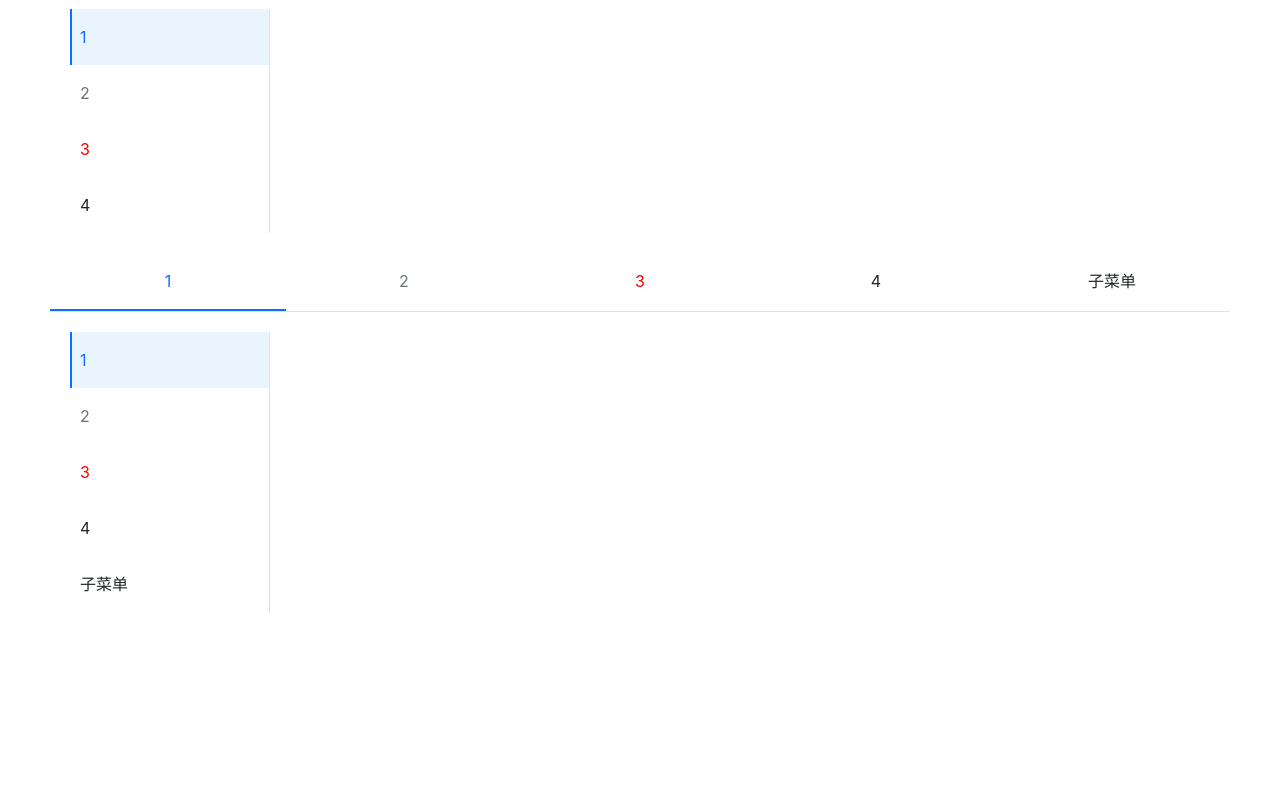
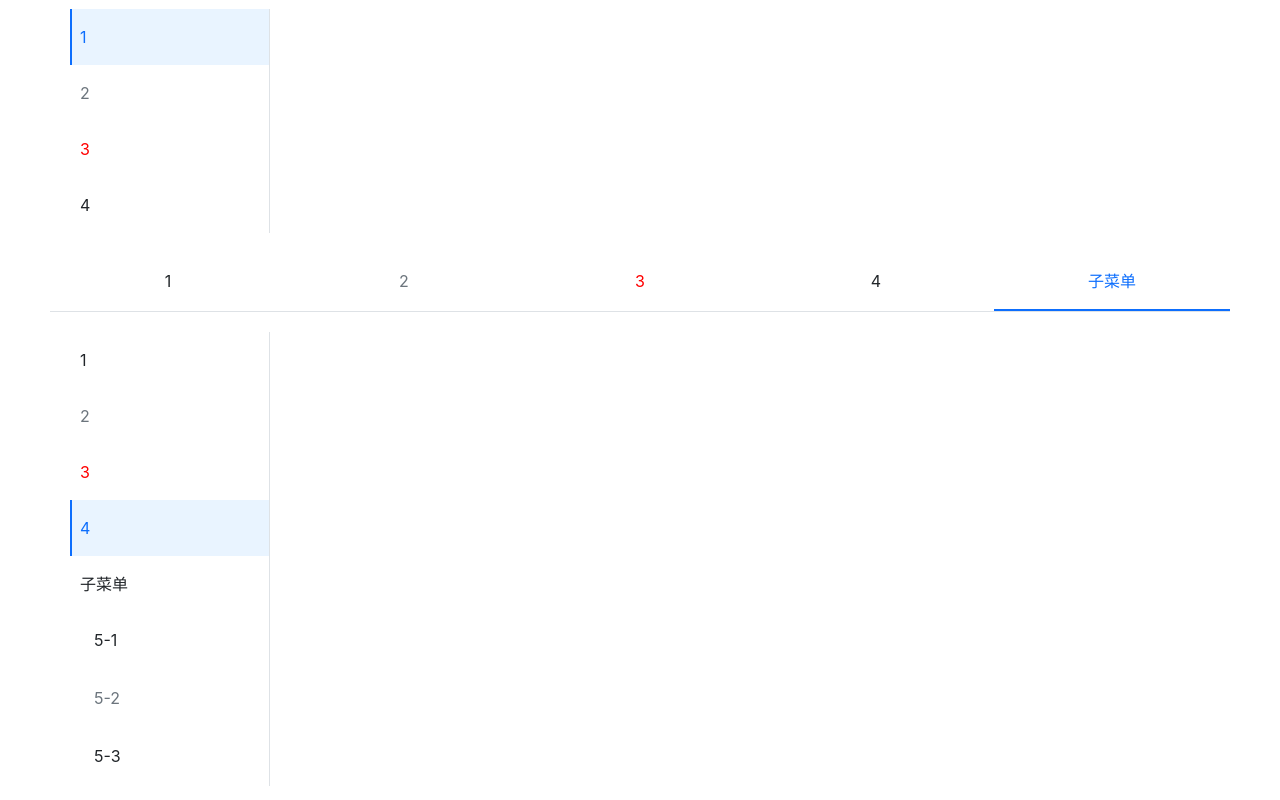
Before and after one commit to whmk-m/whmk-amuse, a React (Create React App) app: page / in a window 1280 px wide. Shown: the part 709-1509 px from the top of the page. Before the commit the page ends 1391 px from the top, so only its background shows below. Built offline with nearby package versions, Linux system fonts and the light colour scheme.

Commit message:
SubMenu增加默认展开菜单配置

```diff
--- a/src/App.tsx
+++ b/src/App.tsx
@@ -97,7 +97,7 @@ function App() {
         </Menu>
       </div>
       <div>
-        <Menu className={'custom-menu'} onSelect={ (activeIndex) => {
+        <Menu defaultIndex={'4-0'} className={'custom-menu'} onSelect={ (activeIndex) => {
           console.log('选中的索引：',activeIndex)
         }}>
           <MenuItem className={'custom-item'}>
@@ -123,7 +123,7 @@ function App() {
         </Menu>
       </div>
       <div style={{width:200,margin:20}}>
-        <Menu mode={'vertical'} className={'custom-menu'} onSelect={ (activeIndex) => {
+        <Menu defaultIndex={'3'} defaultOpenSubMenus={['4']} mode={'vertical'} className={'custom-menu'} onSelect={ (activeIndex) => {
           console.log('选中的索引：',activeIndex)
         }}>
           <MenuItem className={'custom-item'}>
--- a/src/components/Menu/MenuItem.tsx
+++ b/src/components/Menu/MenuItem.tsx
@@ -3,7 +3,7 @@ import classNames from "classnames";
 import {MenuContext} from './index'
 
 export interface IMenuItemProps {
-  index?: number | string
+  index?: string
   disabled?: boolean,
   className?: string,
   style?: React.CSSProperties
@@ -26,7 +26,7 @@ const MenuItem: React.FC<IMenuItemProps> = (props) => {
   return (
     <li className={classes} style={style} onClick={(event) => {
       !disabled &&
-      typeof index !== "undefined" &&
+      typeof index === "string" &&
       context.onSelect &&
       context.onSelect(index)
     }}>
--- a/src/components/Menu/SubMenu1.tsx
+++ b/src/components/Menu/SubMenu1.tsx
@@ -1,17 +1,17 @@
-import React, {ReactNode, useContext, useRef, useState} from 'react'
+import React, {ReactNode, useContext, useEffect, useRef, useState} from 'react'
 import classNames from "classnames";
-import { MenuContext } from './index'
-import { IMenuItemProps } from './MenuItem'
+import {MenuContext} from './index'
+import {IMenuItemProps} from './MenuItem'
 
 export interface ISubMenuProps {
-  index?:number,
+  index?: string,
   title: string | ReactNode,
-  disabled?:boolean
-  className?:string,
-  style?:React.CSSProperties,
+  disabled?: boolean
+  className?: string,
+  style?: React.CSSProperties,
 }
 
-const SubMenu1:React.FC<ISubMenuProps> = (props)=>{
+const SubMenu1: React.FC<ISubMenuProps> = (props) => {
   const {
     index,
     title,
@@ -20,67 +20,85 @@ const SubMenu1:React.FC<ISubMenuProps> = (props)=>{
     style,
     children
   } = props
-  const [menuVisible,setMenuVisible] = useState(false)
-  const childIndexs = useRef<any[]>([])
+  const [menuVisible, setMenuVisible] = useState(false)
+  const [childIndexs, setChildIndexs] = useState<any[]>([])
   const context = useContext(MenuContext)
+
+  // 收集子项keyIndex
+  const collectChildIndex = () => {
+    const indexArr: Array<string | number> = []
+    React.Children.map(children, (child, childIndex) => {
+      const keyIndex = `${index}-${childIndex}`
+      indexArr.push(keyIndex)
+    })
+    setChildIndexs(indexArr)
+    // 默认展开子菜单
+    if (
+      typeof index !== 'undefined' &&
+      context.mode === 'vertical' &&
+      context.defaultOpenSubMenus?.includes(index)
+    ) {
+      setMenuVisible(true)
+    }
+  }
+
+  useEffect(() => {
+    collectChildIndex()
+  }, [])
 
   const classes = classNames('whmk-submenu', {
     'whmk-submenu-vertical': context.mode === 'vertical',
     'whmk-submenu-horizontal': context.mode === 'horizontal',
     'is-disabled': disabled,
-    'is-active': childIndexs.current.includes(context.activeIndex), // 只要子项有一个命中则为true
+    'is-active': childIndexs.includes(context.activeIndex), // 只要子项有一个命中则为true
     [`${className}`]: !!className,
   })
 
-  const menuClasses = classNames('whmk-menu-sub',{
+  const menuClasses = classNames('whmk-menu-sub', {
     'whmk-sub-vertical': context.mode === 'vertical',
     'whmk-sub-horizontal': context.mode === 'horizontal',
     'whmk-menu-sub-show': menuVisible,
     'whmk-menu-sub-hide': !menuVisible
   })
 
-  const toggleVisible = (e:React.MouseEvent, isShow:boolean) => {
+  const toggleVisible = (e: React.MouseEvent, isShow: boolean) => {
     e.preventDefault()
     setMenuVisible(isShow)
   }
 
-  const handleClick = (e:React.MouseEvent) => {
-    toggleVisible(e,!menuVisible)
+  const handleClick = (e: React.MouseEvent) => {
+    toggleVisible(e, !menuVisible)
   }
 
-  let enterTimer:any = null, leaveTimer:any = null
-  const hoverEvents = context.mode==='horizontal' ? {
-    onMouseEnter(e:React.MouseEvent){
+  let enterTimer: any = null, leaveTimer: any = null
+  const hoverEvents = context.mode === 'horizontal' ? {
+    onMouseEnter(e: React.MouseEvent) {
       enterTimer && clearTimeout(enterTimer)
-      enterTimer = setTimeout(()=>{
-        toggleVisible(e,true)
-      },200)
+      enterTimer = setTimeout(() => {
+        toggleVisible(e, true)
+      }, 200)
     },
-    onMouseLeave(e:React.MouseEvent){
+    onMouseLeave(e: React.MouseEvent) {
       leaveTimer && clearTimeout(leaveTimer)
-      leaveTimer = setTimeout(()=>{
-        toggleVisible(e,false)
-      },200)
+      leaveTimer = setTimeout(() => {
+        toggleVisible(e, false)
+      }, 200)
     }
   } : {}
 
   const renderChildren = () => {
-    const indexArr:Array<string|number> = []
-    const result = React.Children.map(children,(child,childIndex)=>{
-      const childElement =  child as React.FunctionComponentElement<IMenuItemProps>
-      const { displayName } = childElement.type
+    return React.Children.map(children, (child, childIndex) => {
+      const childElement = child as React.FunctionComponentElement<IMenuItemProps>
+      const {displayName} = childElement.type
       if (displayName !== 'MenuItem') {
         console.error('Warning: Menu has a child which is not a MenuItem component')
         return null
       }
       const keyIndex = `${index}-${childIndex}`
-      indexArr.push(keyIndex)
-      return React.cloneElement(childElement,{
-        index:keyIndex
+      return React.cloneElement(childElement, {
+        index: keyIndex
       })
     })
-    childIndexs.current = indexArr
-    return result
   }
 
   return (
@@ -89,13 +107,13 @@ const SubMenu1:React.FC<ISubMenuProps> = (props)=>{
       style={style}
       {...hoverEvents}
     >
-      <div className='whmk-submenu-title' onClick={(e)=>{
+      <div className='whmk-submenu-title' onClick={(e) => {
         if (!disabled && context.mode === 'vertical') {
           handleClick(e)
         }
       }}>{title}</div>
       <ul className={menuClasses}>
-        { renderChildren() }
+        {renderChildren()}
       </ul>
     </li>
   )
--- a/src/components/Menu/_style.scss
+++ b/src/components/Menu/_style.scss
@@ -88,10 +88,7 @@
     justify-content: center;
     align-items: center;
   }
-  &:hover{
-    border-bottom-color: $menu-item-active-color;
-  }
-  &.is-active {
+  &.is-active,&:hover {
     border-bottom-color: $menu-item-active-color;
     .whmk-submenu-title {
       color: $menu-item-active-color;
--- a/src/components/Menu/index.tsx
+++ b/src/components/Menu/index.tsx
@@ -5,40 +5,43 @@ import { IMenuItemProps } from './MenuItem'
 export type MenuMode = 'vertical' | 'horizontal'
 
 export interface IMenuProps {
-  defaultIndex?: number,
+  defaultIndex?: string,
   className?: string,
   style?: React.CSSProperties,
-  onSelect?: (selectedIndex: number | string) => void,
+  onSelect?: (selectedIndex: string) => void,
   mode?: MenuMode
+  defaultOpenSubMenus?:Array<string>
 }
 
 interface IMenuContext {
-  activeIndex: number | string
-  onSelect?: (selectedIndex: number | string) => void,
+  activeIndex: string
+  onSelect?: (selectedIndex: string) => void,
   mode?:MenuMode
+  defaultOpenSubMenus?:Array<string>
 }
 // 创建context上下文，与子组件之间可以共享属性
 export const MenuContext = React.createContext<IMenuContext>({
-  activeIndex: 0
+  activeIndex: '0'
 })
 
 const Menu: React.FC<IMenuProps> = (props) => {
   const {
-    defaultIndex = 0,
+    defaultIndex = '0',
     className,
     style,
     onSelect,
     mode = 'horizontal',
-    children
+    children,
+    defaultOpenSubMenus = []
   } = props
-  const [activeIndex, setActiveIndex] = useState<string | number>(defaultIndex)
+  const [activeIndex, setActiveIndex] = useState<string>(defaultIndex)
 
   const classes = classNames('whmk-menu', {
     'whmk-menu-vertical': mode === 'vertical',
     [`${className}`]: !!className,
   })
 
-  const handleClick = (index: number | string) => {
+  const handleClick = (index: string) => {
     setActiveIndex(index)
     onSelect && onSelect(index)
   }
@@ -46,7 +49,8 @@ const Menu: React.FC<IMenuProps> = (props) => {
   const passwordContext:IMenuContext = {
     activeIndex,
     onSelect:handleClick,
-    mode
+    mode,
+    defaultOpenSubMenus,
   }
 
   // 渲染子节点，同时约束子节点必须为MenuItem
@@ -59,7 +63,7 @@ const Menu: React.FC<IMenuProps> = (props) => {
         return null
       }
       return React.cloneElement(childElement,{
-        index
+        index:`${index}`
       })
     })
   }
```
Also changed, not shown: 1 other file (tests, documents, lock files or other folders).
